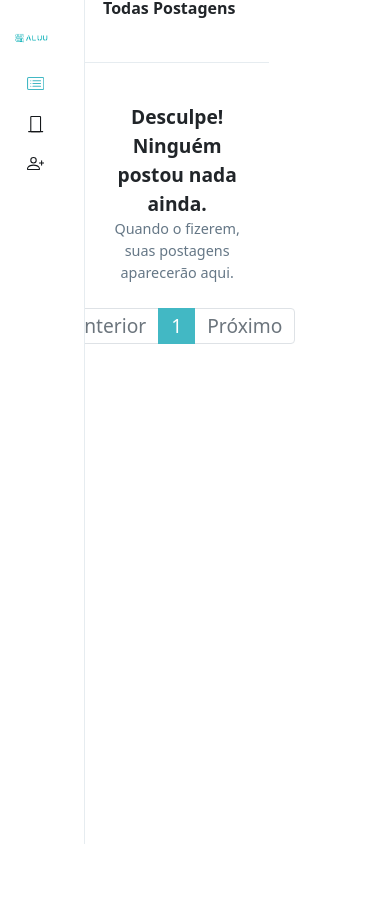
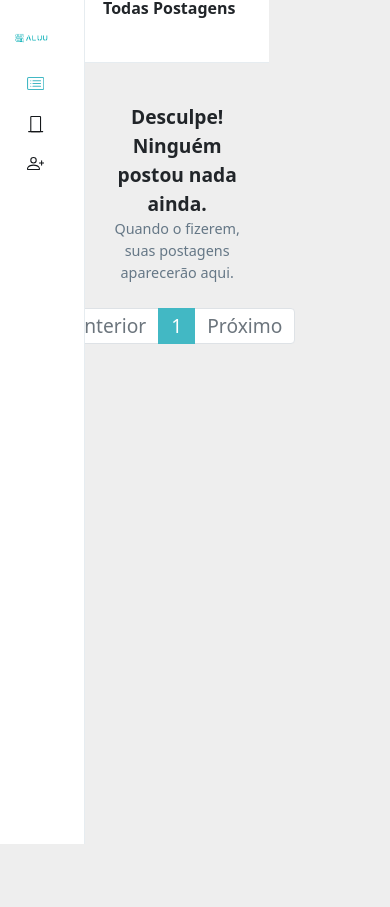
Before and after one commit to GreisonRohr/aluu, a Django app: page / in a window 390 px wide. Before the commit the page ends 844 px from the top, so only its background shows below. Run offline with Django 3.2, Linux system fonts and the light colour scheme; data that the repository does not hold is empty; some libraries are stand-ins or nearby versions.

Commit message:
ajustando body

```diff
--- a/network/static/network/styles.css
+++ b/network/static/network/styles.css
@@ -1179,4 +1179,14 @@ svg {
     .create-post-icon {
         display: inline-block;
     }
+
+    .body-content {
+        flex: 1; /* Ajuste a largura desejada para o corpo quando a right-div estiver oculta */
+    }
 }
+
+.body-content {
+    flex: 2; /* Ajuste a largura desejada para o corpo */
+    background-color: #eee;
+    /* Estilo do corpo principal */
+}
--- a/network/templates/network/layout.html
+++ b/network/templates/network/layout.html
@@ -226,8 +226,10 @@
                 </div>
             </div>
 
-            {% block body %}
-            {% endblock %}
+            <div class="body-content">
+                {% block body %}
+                {% endblock %}
+            </div>
 
             <div class="right-div">
                 <nav class="head">
```
